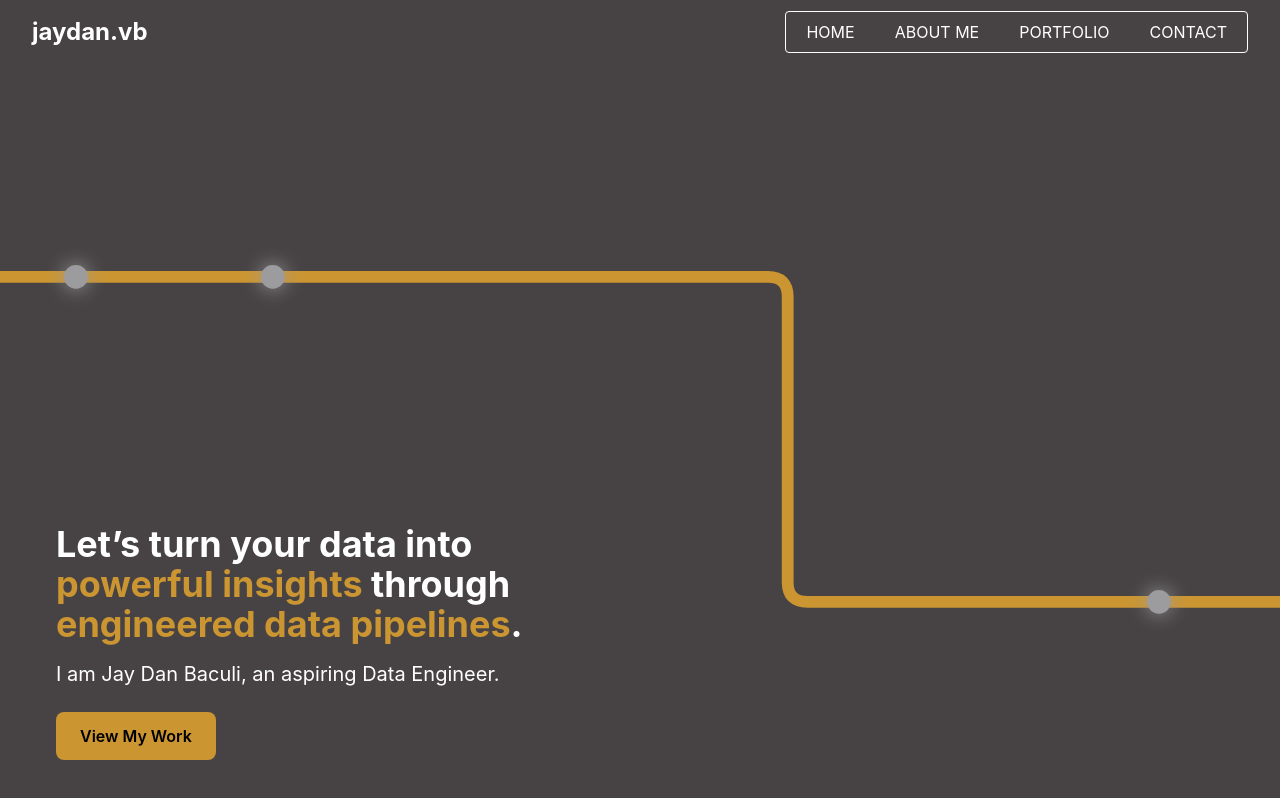
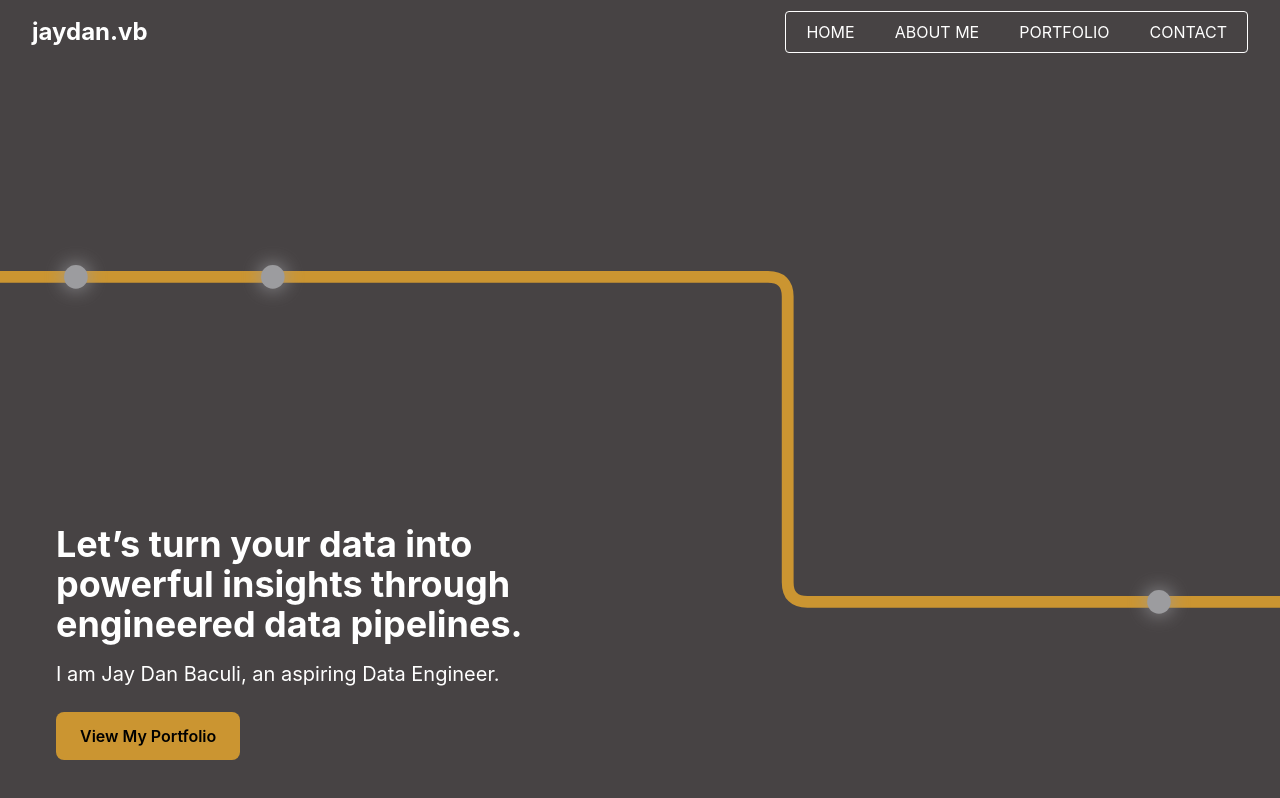
Before and after one commit to vbjaydan/portfolio-website, a React (Create React App) app in the folder jaydanvb-portfolio/: page / in a window 1280 px wide. Shown: the top 798 px of the page. Built offline with nearby package versions, Linux system fonts and the light colour scheme.

Commit message:
fix react version

```diff
--- a/jaydanvb-portfolio/package.json
+++ b/jaydanvb-portfolio/package.json
@@ -7,8 +7,8 @@
     "@testing-library/jest-dom": "^6.9.1",
     "@testing-library/react": "^16.3.2",
     "@testing-library/user-event": "^13.5.0",
-    "react": "^19.2.4",
-    "react-dom": "^19.2.4",
+    "react": "^18.2.0",
+    "react-dom": "^18.2.0",
     "react-scripts": "5.0.1",
     "web-vitals": "^2.1.4"
   },
--- a/jaydanvb-portfolio/src/App.js
+++ b/jaydanvb-portfolio/src/App.js
@@ -31,8 +31,8 @@ function App() {
           >
             <h1 className="text-4xl font-bold mb-4">
               Let’s turn your data into <br />
-              <span className="text-[#Cb9531]">powerful insights</span> through <br />
-              <span className="text-[#Cb9531]">engineered data pipelines</span>.
+              powerful insights through <br />
+              engineered data pipelines.
             </h1>
             <p className="text-xl max-w-lg mb-6">
               I am Jay Dan Baculi, an aspiring Data Engineer.
@@ -41,7 +41,7 @@ function App() {
               href="#portfolio"
               className="bg-[#Cb9531] hover:bg-[#e0b53c] px-6 py-3 rounded-lg text-black font-semibold transition"
             >
-              View My Work
+              View My Portfolio
             </a>
           </div>
         </section>
```
Also changed, not shown: 1 other file (tests, documents, lock files or other folders).
